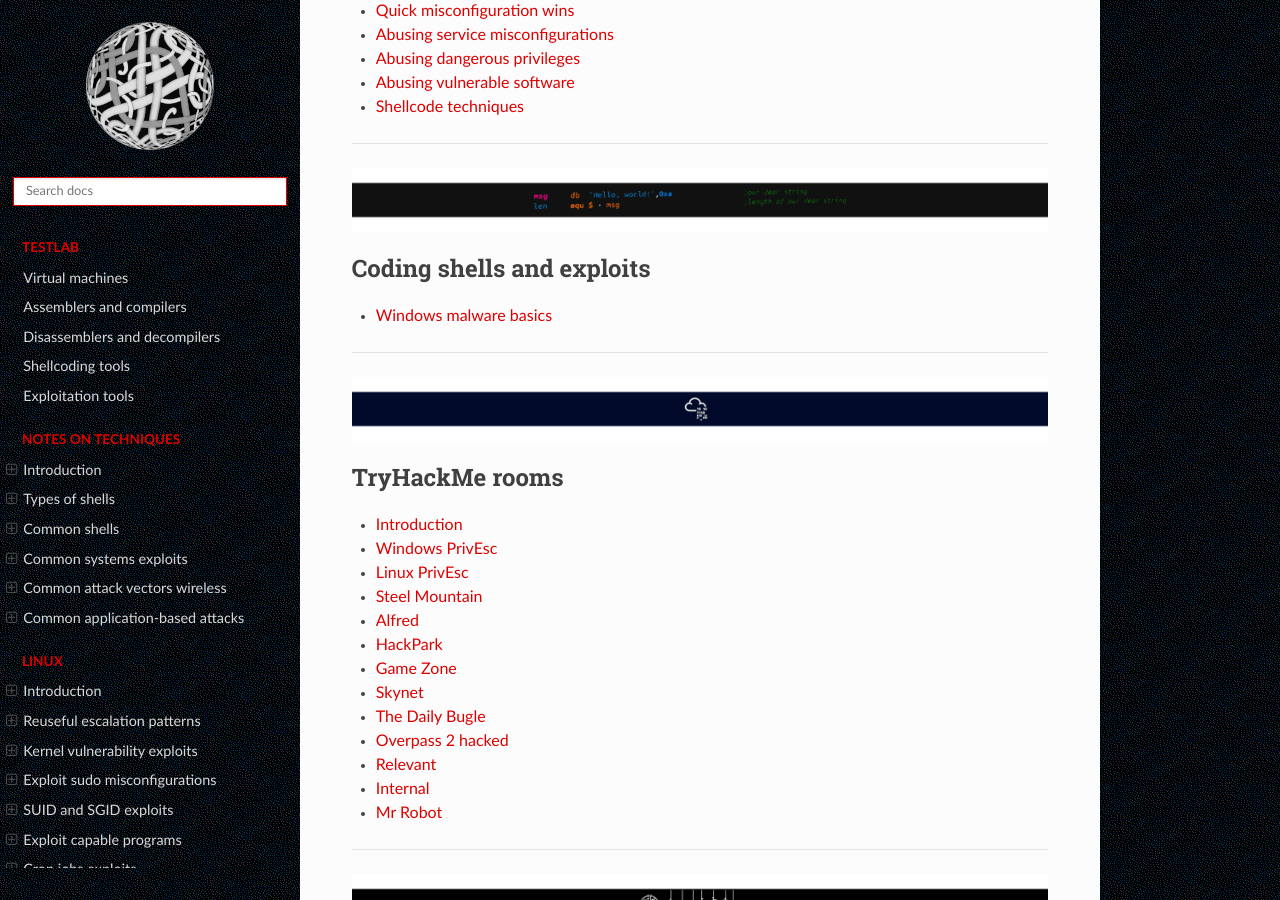
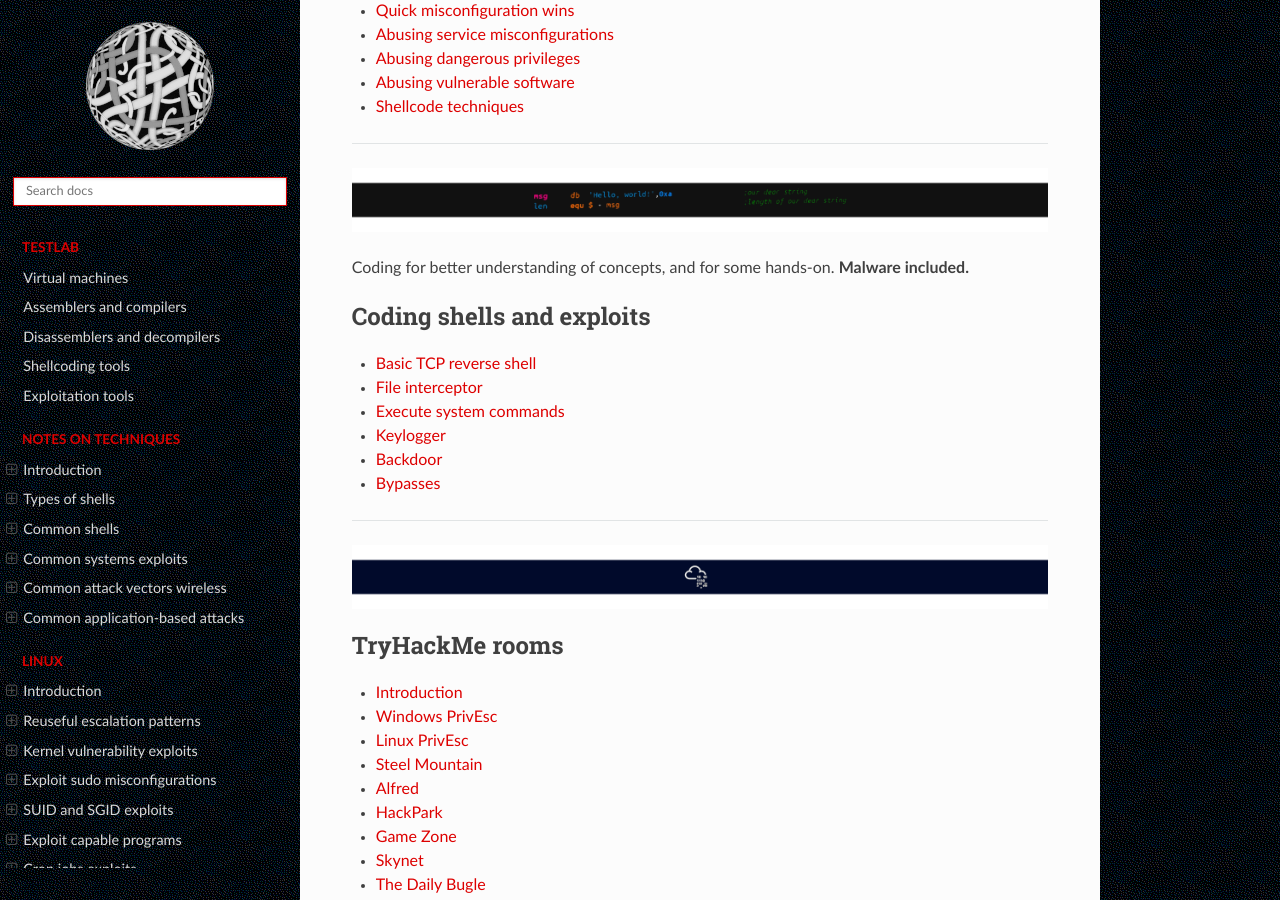
Before and after one commit to tymyrddin/red-escalation, a Sphinx documentation site: the page built from source/index.rst, in a window 1280 px wide and 900 px high, scrolled down 1322 px. Built offline with Sphinx 7.4.7 and the Read the Docs theme 2.0.0, drawn with Linux system fonts in a browser that asks for light colours.

Commit message:
Getting started with shellcoding

```diff
--- a/source/index.rst
+++ b/source/index.rst
@@ -68,12 +68,19 @@
 .. image:: _static/images/coding.png
   :alt: coding
 
+Coding for better understanding of concepts, and for some hands-on. **Malware included.**
+
 .. toctree::
    :maxdepth: 1
    :includehidden:
    :caption: Coding shells and exploits
 
-   Windows malware basics <https://github.com/tymyrddin/codes-exploits/tree/main/malware-basics>
+   Basic TCP reverse shell <https://github.com/tymyrddin/codes-exploits/tree/main/tcp-reverse-shell>
+   File interceptor <https://github.com/tymyrddin/codes-exploits/tree/main/file_interceptor>
+   Execute system commands <https://github.com/tymyrddin/codes-exploits/tree/main/execute_commands>
+   Keylogger <https://github.com/tymyrddin/codes-exploits/tree/main/keylogger>
+   Backdoor <https://github.com/tymyrddin/codes-exploits/tree/main/backdoor>
+   Bypasses <https://github.com/tymyrddin/codes-exploits/tree/main/bypasses>
 
 ----
 
```
